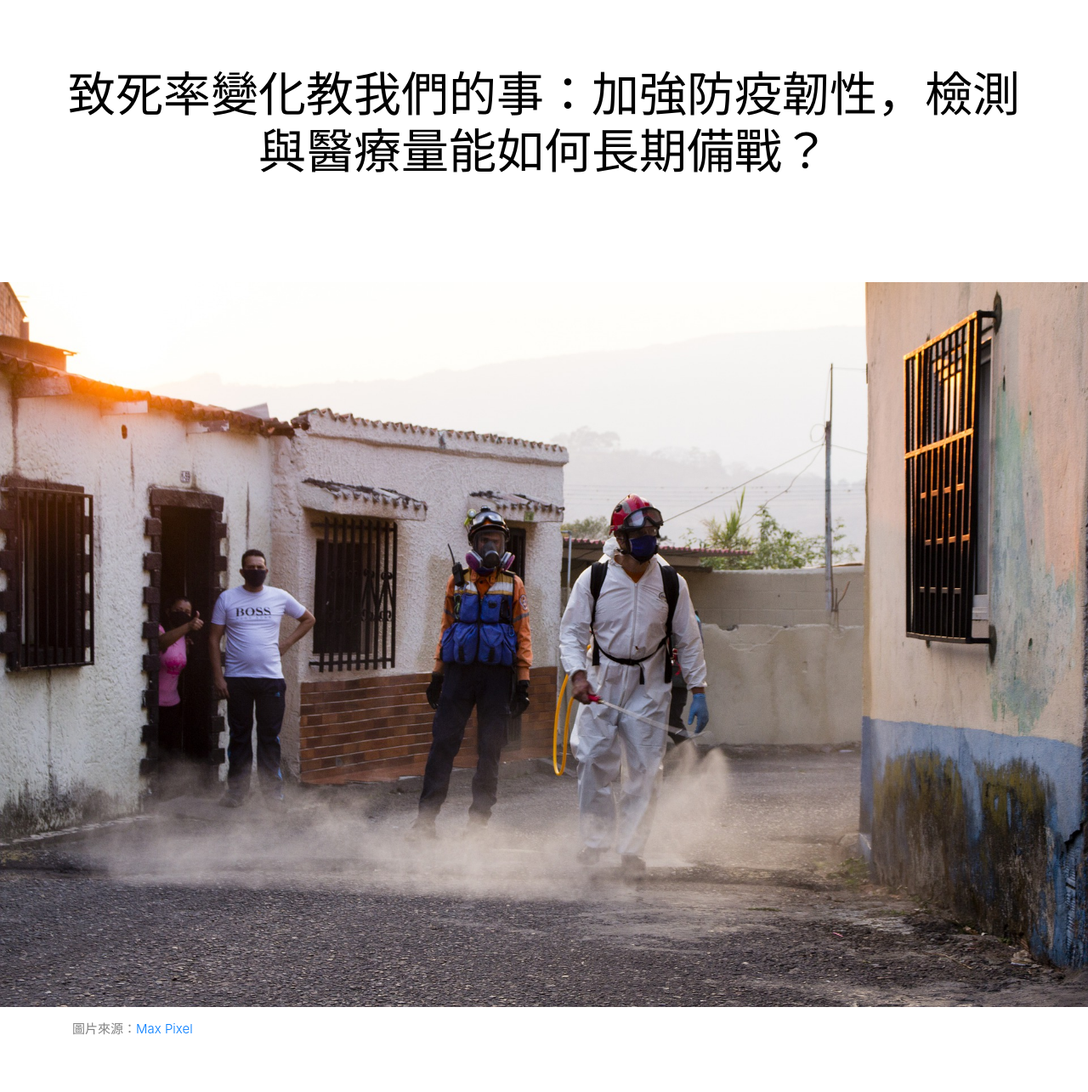
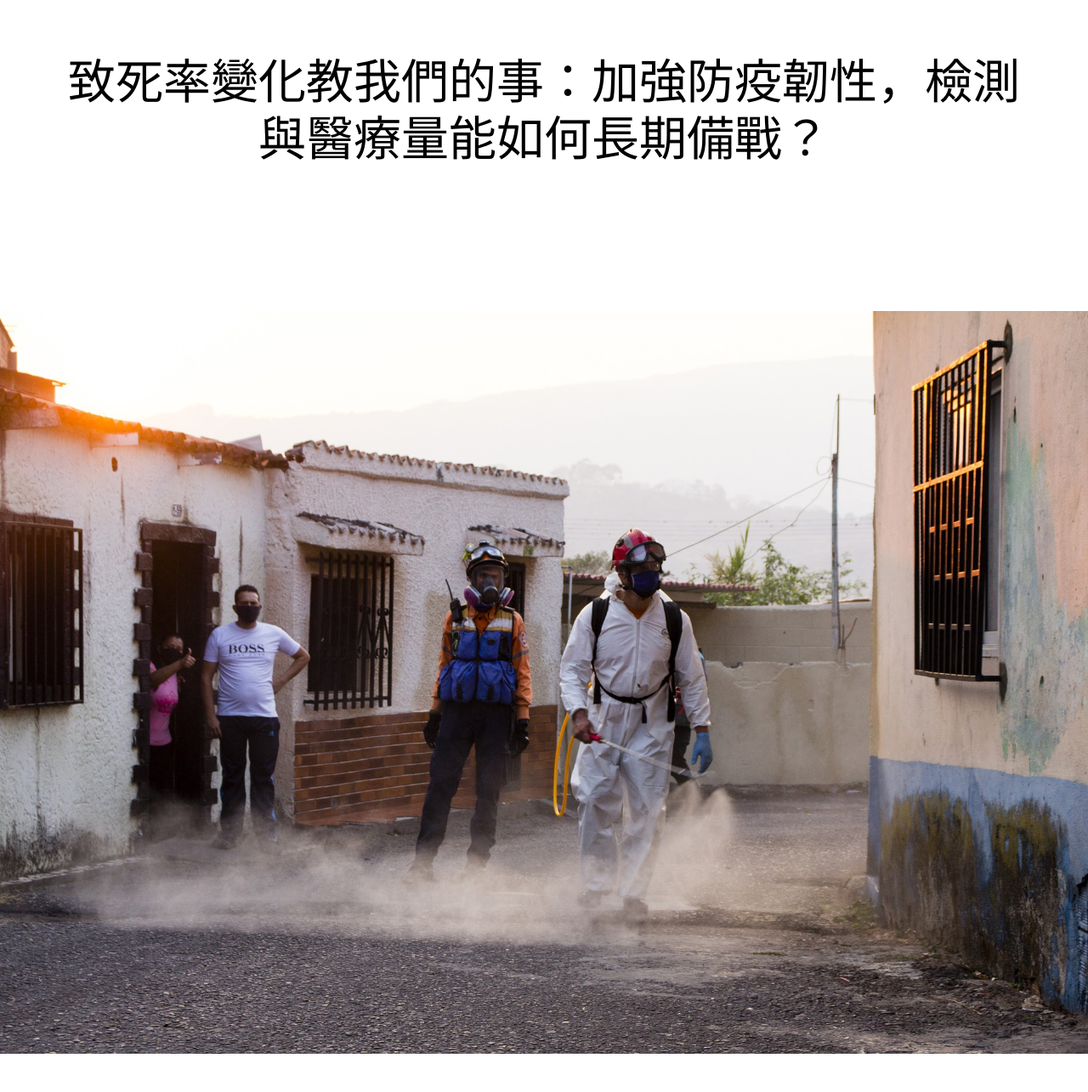
Before and after one commit to taijingyan/taijingyan.github.io, a plain HTML site: page index.html in a window 1280 px wide. Shown: the top 1285 px of the page at 85% size. Drawn offline with nearby package versions, Linux system fonts and the light colour scheme; a script that the page names is missing.

Commit message:
second edit

```diff
--- a/css/as_2.css
+++ b/css/as_2.css
@@ -5,7 +5,6 @@
     /* background-position: center; */
     /* background-position: 20% 80%; */
     background-repeat: no-repeat;
-    height: 300px;
 }
 
 .img-fluid {
@@ -13,15 +12,12 @@
     background-size: cover;
 }
 
-.container {
-    padding: 15px;
-}
 
 .preface {
     /* font-family: 'Noto Serif TC'; */
     font-size: 20px;
     /* font-weight: bolder; */
-    color: grey
+    color: grey;
 }
 
 .content p {
@@ -31,6 +27,7 @@
 
 h2 {
     margin-top: 70px;
+    margin-right: 15px;
 }
 
 .footer {
@@ -41,12 +38,12 @@ h2 {
 
 h1 {
     font-family: 'Noto Serif TC', serif;
-    font-size: 28px;
 }
 
 .lead {
     font-size: 15px;
-    color: #818181
+    color: #818181;
+    margin-left: 15px;
 }
 
 .bolder {
--- a/index.html
+++ b/index.html
@@ -28,7 +28,12 @@
             </div>
         </div>
     </div>
-    <img src="assets/photo.jpg" class="img-fluid" alt="圖片來源：Max Pixel">
+    <div class="jumbotron jumbotron-fluid text-center">
+        <div class="row">
+            <img src="assets/photo.jpg" class="img-fluid" alt="圖片來源：Max Pixel">
+            <!-- <p>Window width: <span id="winwidth"></span></p> -->
+        </div>
+    </div>
 
     <div class="container jumbotron-fluid">
         <!-- 寬度註解 col-576 sm-768 md-992 lg-1200 xl -->
```
Also changed, not shown: 1 other file.
